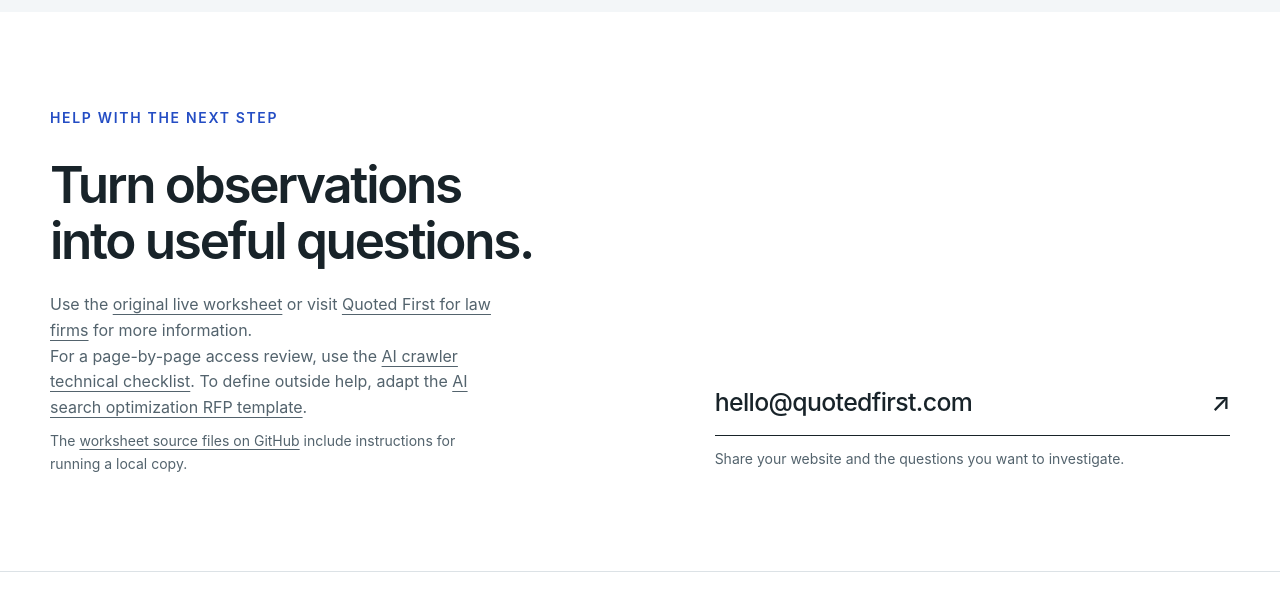
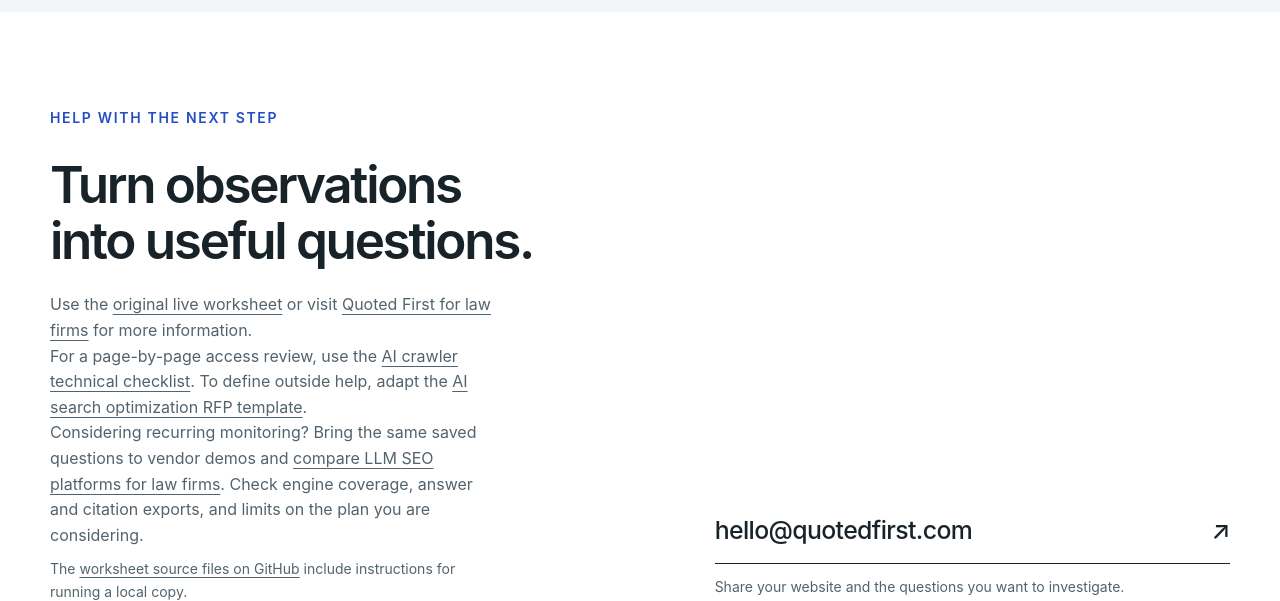
Before and after one commit to AGCobra/law-firm-ai-search-worksheet, a plain HTML site: page index.html in a window 1280 px wide. Shown: the part 7889-8490 px from the top of the page. Drawn offline with Linux system fonts and the light colour scheme.

Commit message:
Link audit questions to the platform guide
Add a contextual next step in the worksheet and README for teams considering recurring monitoring. Bring the same saved questions to vendor demos and compare engine coverage, answer and citation exports, and plan limits.

```diff
--- a/index.html
+++ b/index.html
@@ -365,6 +365,7 @@
             <h2 id="contact-title">Turn observations<br>into useful questions.</h2>
             <p>Use the <a href="https://quotedfirst.com/law-firm-ai-search-audit/">original live worksheet</a> or visit <a href="https://quotedfirst.com/llm-seo-for-law-firms/">Quoted First for law firms</a> for more information.</p>
             <p>For a page-by-page access review, use the <a href="https://quotedfirst.com/resources/ai-crawler-technical-checklist.html">AI crawler technical checklist</a>. To define outside help, adapt the <a href="https://quotedfirst.com/ai-search-optimization-rfp-template.html">AI search optimization RFP template</a>.</p>
+            <p>Considering recurring monitoring? Bring the same saved questions to vendor demos and <a href="https://quotedfirst.com/resources/llm-seo-platforms-for-law-firms.html">compare LLM SEO platforms for law firms</a>. Check engine coverage, answer and citation exports, and limits on the plan you are considering.</p>
             <p class="field-hint">The <a href="https://github.com/AGCobra/law-firm-ai-search-worksheet">worksheet source files on GitHub</a> include instructions for running a local copy.</p>
           </div>
           <div class="contact-action">
```
Also changed, not shown: 1 other file.
